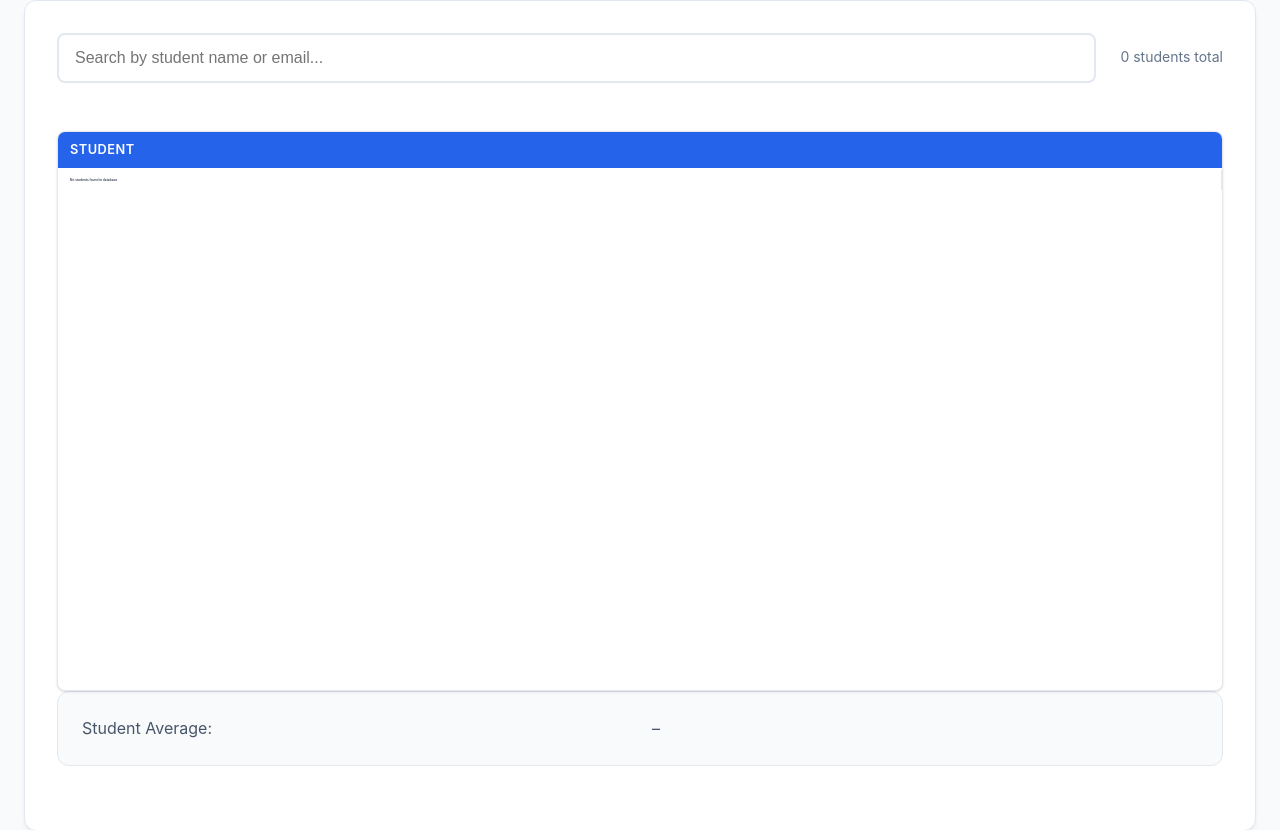
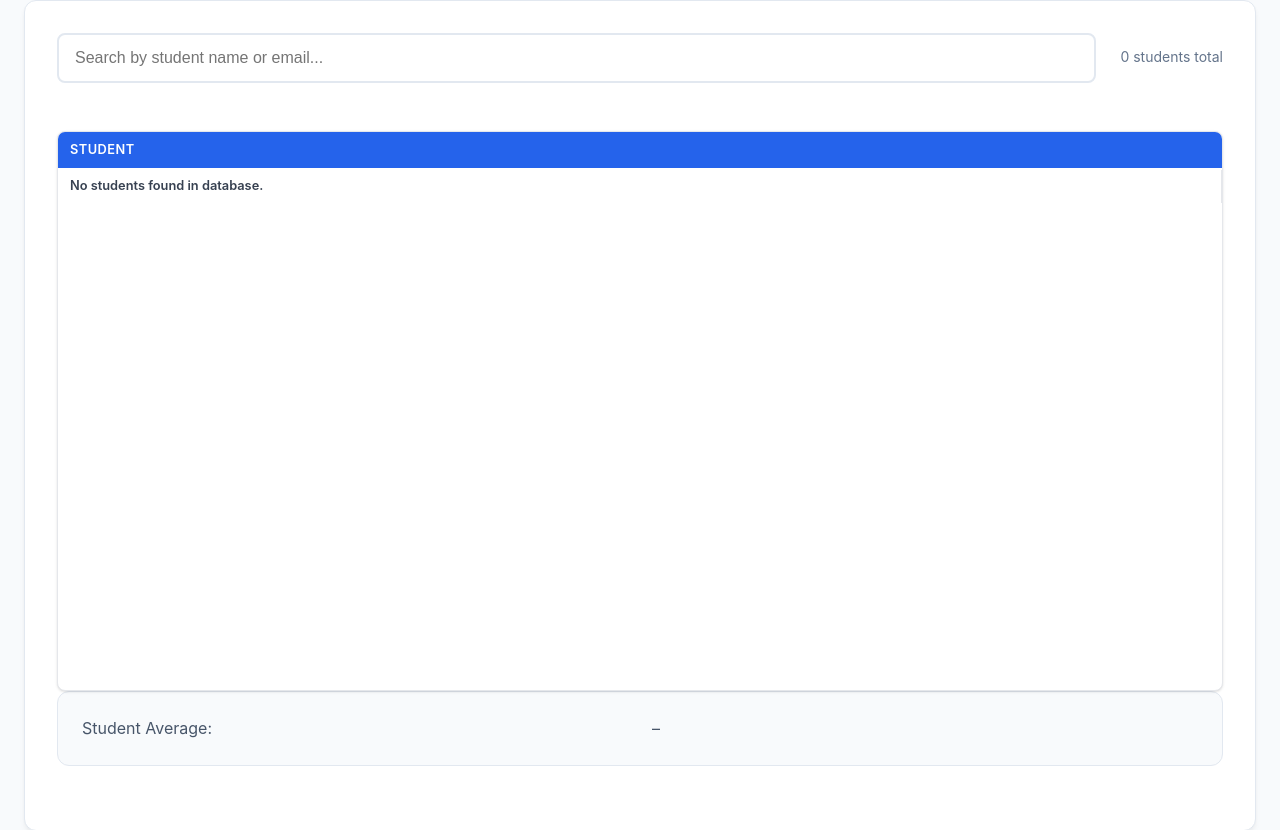
Before and after one commit to thorlorick/database_gradeinsight, a FastAPI app: page /dashboard in a window 1280 px wide. Shown: the part 323-1153 px from the top of the page. Run offline with FastAPI, Linux system fonts and the light colour scheme; data that the repository does not hold is empty.

Commit message:
Update compact.css

```diff
--- a/static/css/compact.css
+++ b/static/css/compact.css
@@ -508,7 +508,7 @@ tr:hover, .grades-table tr:hover, .grades-table tbody tr:hover {
     z-index: 5;
     border-right: 1px solid #e5e7eb;
     font-weight: 600; /* Make student names stand out */
-    font-size: 0.2rem;
+    font-size: 0.8rem;
 }
 
 .grades-table tbody tr:nth-child(even) td:first-child {
```
